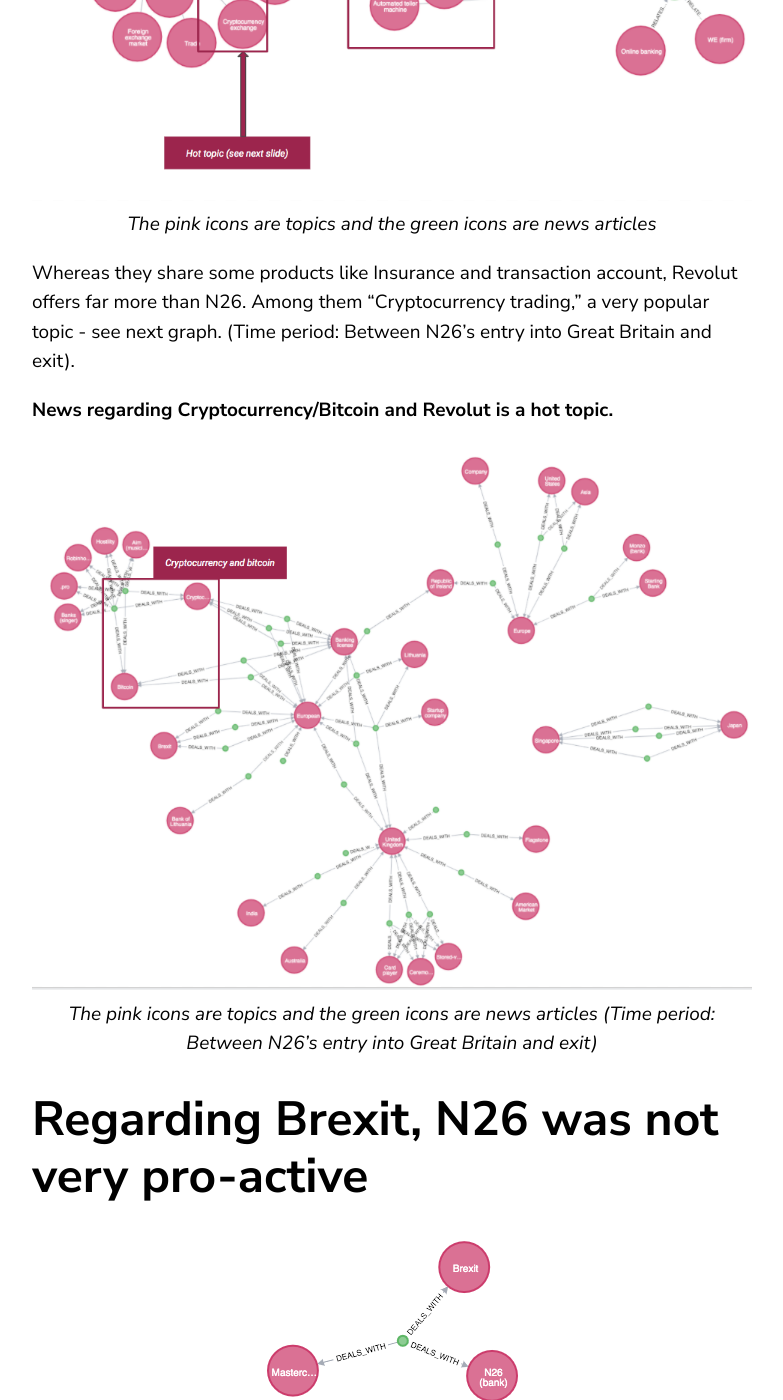
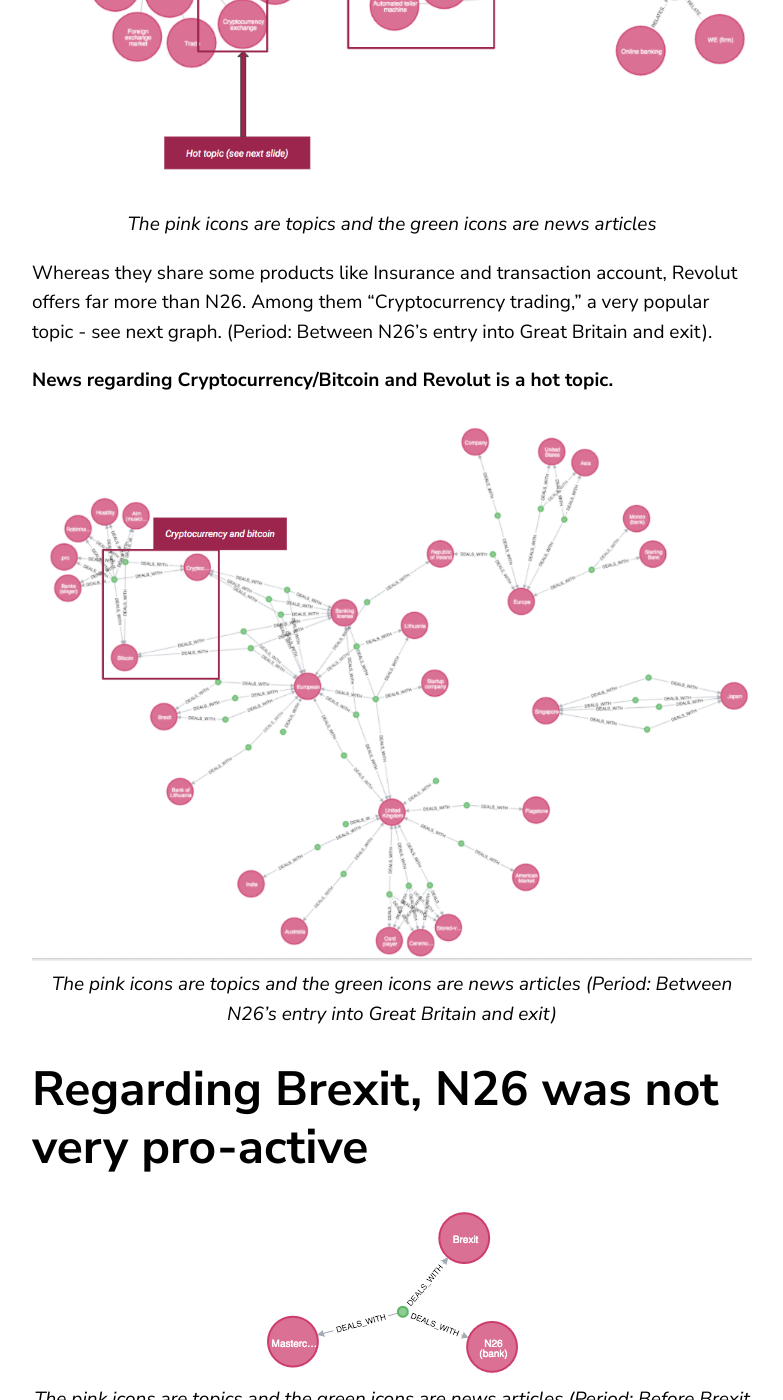
Before and after one commit to researchly/researchly-blog, a Jekyll site: the page built from _posts/2020-05-19-Analyzing-N26s-Great-Britain-exit-using-text-mining.md, in a window 1280 px wide and 1400 px high, scrolled down 5364 px. Shown: the whole window, without its empty margins (68-851 px from the left). Built offline with Jekyll 4.4.1, drawn with Linux system fonts in a browser that asks for light colours; some of the changed text lies outside the part shown.

Commit message:
fixed wording

```diff
--- a/_posts/2020-05-19-Analyzing-N26s-Great-Britain-exit-using-text-mining.md
+++ b/_posts/2020-05-19-Analyzing-N26s-Great-Britain-exit-using-text-mining.md
@@ -25,21 +25,21 @@ To examine N26's Great Britain exit, this report analysis 1700 news articles (pu
 
 | ![The pink icons are topics and the green icons are news articles]({{ "/assets/img/posts/query_1 2.png" | relative_url }}) |
 |:--:|
-| *The pink icons are topics and the green icons are news articles (Time period: Between N26’s entry into Great Britain and exit)* |
+| *The pink icons are topics and the green icons are news articles (Period: Between N26’s entry into Great Britain and exit)* |
 
 
 **Zooming in into the topics linked directly to Great Britain shows the monotonous news situation even clearer.**
 
 | ![The pink icons are topics and the green icons are news articles]({{ "/assets/img/posts/query_1_a 2.png" | relative_url }}) |
 |:--:|
-| *The pink icons are topics and the green icons are news articles (Time period: Between N26’s entry into Great Britain and exit)* |
+| *The pink icons are topics and the green icons are news articles (Period: Between N26’s entry into Great Britain and exit)* |
 
 
 # In contrast, there were not only more news about Revolut but also was the news landscape more diversified
 
 | ![The pink icons are topics and the green icons are news articles]({{ "/assets/img/posts/query_3 2.png" | relative_url }}) |
 |:--:|
-| *The pink icons are topics and the green icons are news articles (Time period: Between N26’s entry into Great Britain and exit)* |
+| *The pink icons are topics and the green icons are news articles (Period: Between N26’s entry into Great Britain and exit)* |
 
 
 **Zooming into Revolut’s news reveals several focus topics. Among them**:
@@ -50,7 +50,7 @@ To examine N26's Great Britain exit, this report analysis 1700 news articles (pu
 
 | ![The pink icons are topics and the green icons are news articles]({{ "/assets/img/posts/query_3_zoomed_notes.png" | relative_url }}) |
 |:--:|
-| *The pink icons are topics and the green icons are news articles (Time period: Between N26’s entry into Great Britain and exit)* |
+| *The pink icons are topics and the green icons are news articles (Period: Between N26’s entry into Great Britain and exit)* |
 
 
 # N26 did not receive significant news coverage because their product offering was sparse compared to competitors like Revolut
@@ -62,21 +62,21 @@ The graph shows products extracted from N26’s and Revolut’s websites. *Time
 | *The pink icons are topics and the green icons are news articles* |
 
 
-Whereas they share some products like Insurance and transaction account, Revolut offers far more than N26. Among them “Cryptocurrency trading," a very popular topic - see next graph. (Time period: Between N26’s entry into Great Britain and exit).
+Whereas they share some products like Insurance and transaction account, Revolut offers far more than N26. Among them “Cryptocurrency trading," a very popular topic - see next graph. (Period: Between N26’s entry into Great Britain and exit).
 
 
 **News regarding Cryptocurrency/Bitcoin and Revolut is a hot topic.**
 
 | ![The pink icons are topics and the green icons are news articles]({{ "/assets/img/posts/revolut_cryptocurrency_zoomed_notes.png" | relative_url }}) |
 |:--:|
-| *The pink icons are topics and the green icons are news articles (Time period: Between N26’s entry into Great Britain and exit)* |
+| *The pink icons are topics and the green icons are news articles (Period: Between N26’s entry into Great Britain and exit)* |
 
 
 # Regarding Brexit, N26 was not very pro-active
 
 | ![The pink icons are topics and the green icons are news articles]({{ "/assets/img/posts/query_n26_brexit 2.png" | relative_url }}) |
 |:--:|
-| *The pink icons are topics and the green icons are news articles (Time period: Before Brexit [from 2017])* |
+| *The pink icons are topics and the green icons are news articles (Period: Before Brexit [from 2017])* |
 
 The only relevant topic was Mastercard.
 
@@ -85,7 +85,7 @@ The only relevant topic was Mastercard.
 
 | ![The pink icons are topics and the green icons are news articles]({{ "/assets/img/posts/query_revolut_brexit_zoomed_notes.png" | relative_url }}) |
 |:--:|
-| *The pink icons are topics and the green icons are news articles (Time period: Before Brexit [from 2017])* |
+| *The pink icons are topics and the green icons are news articles (Period: Before Brexit [from 2017])* |
 
 Focus topics were Europe and Luxembourg.
 
```
